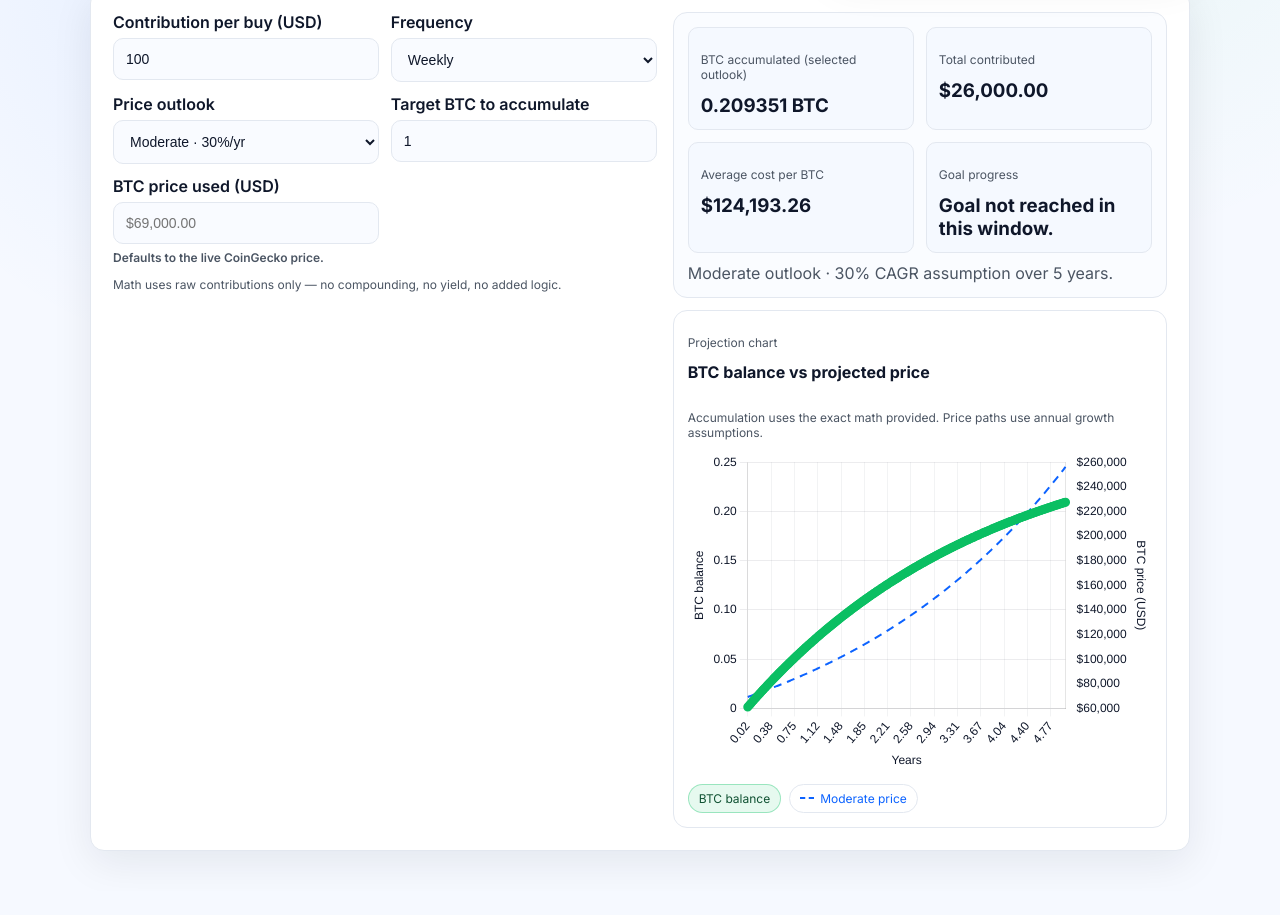
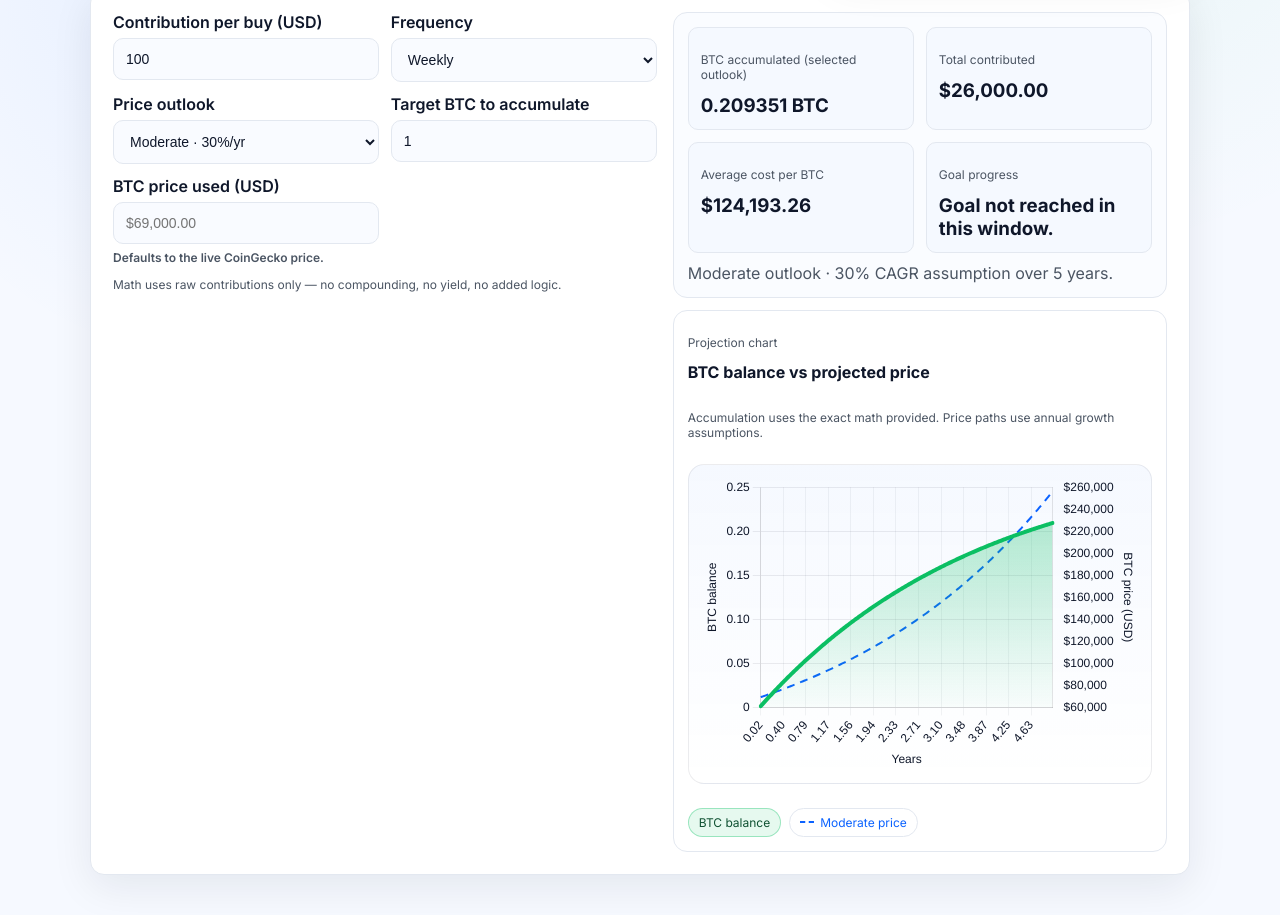
Before and after one commit to Jaycee21303/AdaptBTCstatic, a plain HTML site: page tools/dca/index.html in a window 1280 px wide. Shown: the part 283-1198 px from the top of the page. Before the commit the page ends 1174 px from the top, so only its background shows below. Drawn offline with nearby package versions, Linux system fonts and the light colour scheme; no server answers.

Commit message:
Polish DCA chart styling

```diff
--- a/tools/dca/css/dca.css
+++ b/tools/dca/css/dca.css
@@ -301,6 +301,10 @@ body.theme-dark .input-group select {
   border-radius: var(--radius);
   background: var(--panel);
   padding: 12px 14px 14px;
+  display: flex;
+  flex-direction: column;
+  height: 100%;
+  gap: 12px;
 }
 
 .chart-card.compact {
@@ -310,8 +314,12 @@ body.theme-dark .input-group select {
 
 .chart-area {
   position: relative;
-  height: 320px;
-  max-height: 320px;
+  flex: 1;
+  min-height: 320px;
+  padding: 12px;
+  border-radius: 16px;
+  background: linear-gradient(180deg, rgba(12, 99, 255, 0.04), rgba(12, 99, 255, 0));
+  border: 1px solid rgba(15, 23, 42, 0.08);
 }
 
 #dcaChart {
--- a/tools/dca/js/dca.js
+++ b/tools/dca/js/dca.js
@@ -166,10 +166,21 @@ function chartGridColors() {
   };
 }
 
+function createBalanceGradient(ctx, chartArea) {
+  const gradient = ctx.createLinearGradient(0, chartArea.top, 0, chartArea.bottom);
+  gradient.addColorStop(0, 'rgba(11, 191, 99, 0.35)');
+  gradient.addColorStop(1, 'rgba(11, 191, 99, 0.02)');
+  return gradient;
+}
+
 function updateChart(labels, holdings, projectedPrices, label) {
   if (!chartCanvas) return;
+  const ctx = chartCanvas.getContext('2d');
+  if (!ctx) return;
   const grid = chartGridColors();
   const textColor = '#0f172a';
+  const chartArea = chartInstance?.chartArea;
+  const balanceFill = chartArea ? createBalanceGradient(ctx, chartArea) : 'rgba(11, 191, 99, 0.12)';
   const data = {
     labels,
     datasets: [
@@ -177,10 +188,17 @@ function updateChart(labels, holdings, projectedPrices, label) {
         label: 'BTC balance',
         data: holdings,
         borderColor: '#0bbf63',
-        backgroundColor: 'rgba(11, 191, 99, 0.12)',
+        backgroundColor: balanceFill,
         yAxisID: 'y',
-        borderWidth: 3,
-        tension: 0.25,
+        borderWidth: 4,
+        borderCapStyle: 'round',
+        borderJoinStyle: 'round',
+        pointRadius: 0,
+        pointHoverRadius: 4,
+        pointHitRadius: 12,
+        fill: true,
+        cubicInterpolationMode: 'monotone',
+        tension: 0.35,
       },
       {
         label: `${label} price`,
@@ -190,7 +208,8 @@ function updateChart(labels, holdings, projectedPrices, label) {
         borderWidth: 2,
         pointRadius: 0,
         yAxisID: 'y1',
-        tension: 0.25,
+        cubicInterpolationMode: 'monotone',
+        tension: 0.35,
       },
     ],
   };
```
Also changed, not shown: index.html (+1 -1 lines), script.js (+34 -9 lines).
